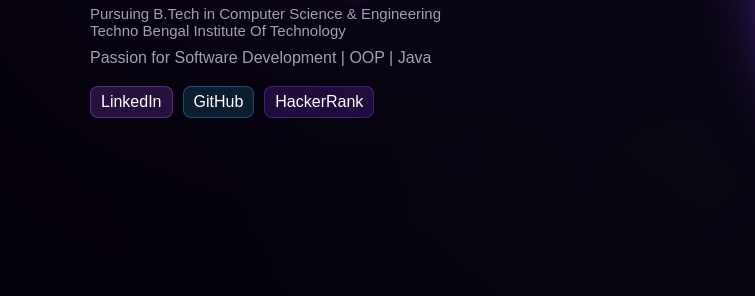
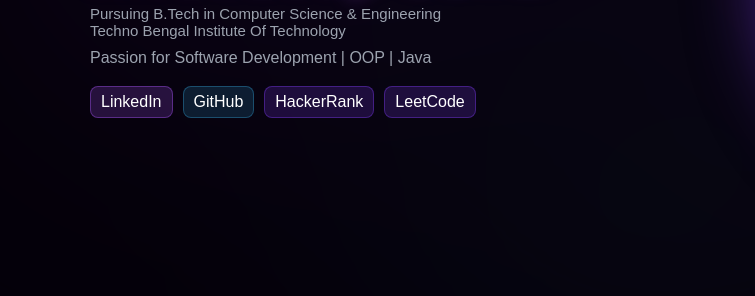
Before and after one commit to HirokdeepSaha/Portfolio, a plain HTML site: page index.html in a window 1280 px wide. Shown: the part 412-708 px from the top of the page, 0-755 px from the left. Drawn offline with nearby package versions, Linux system fonts and the light colour scheme.

Commit message:
Update index.html

```diff
--- a/index.html
+++ b/index.html
@@ -46,6 +46,7 @@
         <a href="https://www.linkedin.com/in/hirokdeep-saha-96a342293/" target="_blank" style="text-decoration:none;color:white;background:rgba(168,85,247,0.2);padding:6px 10px;border-radius:8px;border:1px solid rgba(168,85,247,0.4);">LinkedIn</a>
         <a href="https://github.com/HirokdeepSaha" target="_blank" style="text-decoration:none;color:white;background:rgba(56,189,248,0.15);padding:6px 10px;border-radius:8px;border:1px solid rgba(56,189,248,0.3);">GitHub</a>
         <a href="https://www.hackerrank.com/profile/saha_hirokdeep" target="_blank" style="text-decoration:none;color:white;background:rgba(124,58,237,0.2);padding:6px 10px;border-radius:8px;border:1px solid rgba(124,58,237,0.4);">HackerRank</a>
+        <a href="https://leetcode.com/u/user9701h" target="_blank" style="text-decoration:none;color:white;background:rgba(124,58,237,0.2);padding:6px 10px;border-radius:8px;border:1px solid rgba(124,58,237,0.4);">LeetCode</a>
       </div>
     </div>
    <div class="photo">
```
